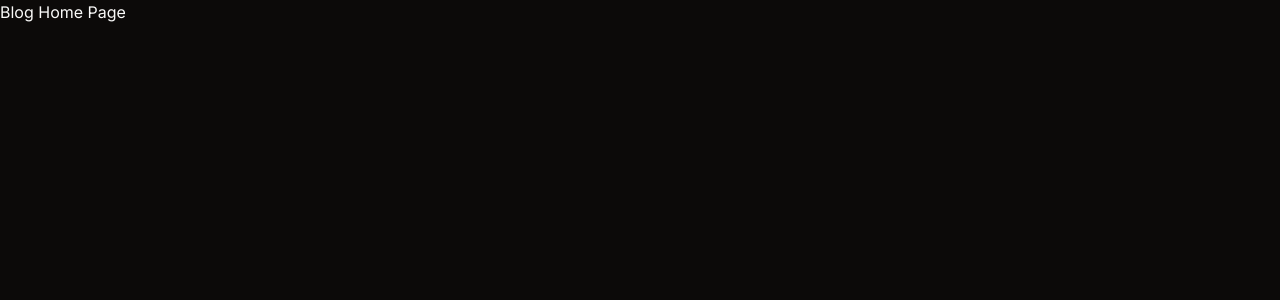
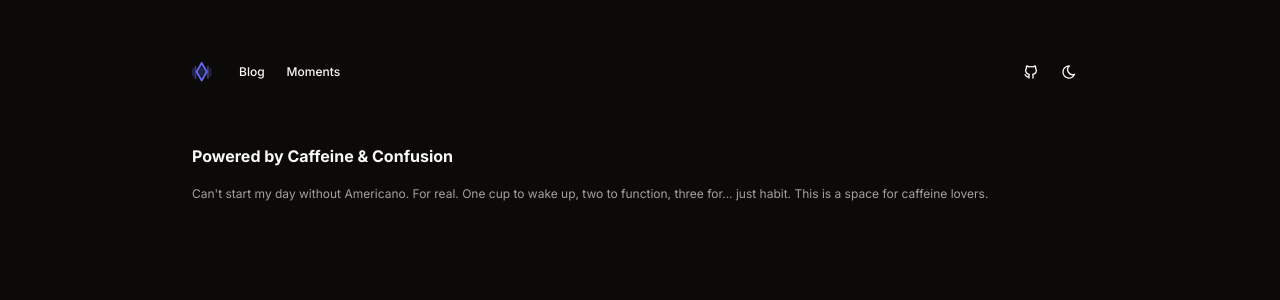
Before and after one commit to calelix/v2, a Next.js app: page /blog in a window 1280 px wide. Shown: the top 300 px of the page. Built offline with nearby package versions, Linux system fonts and the light colour scheme.

Commit message:
feat: add header and intro to blog home page

```diff
--- a/src/pages/blog/ui/blog-home-page.tsx
+++ b/src/pages/blog/ui/blog-home-page.tsx
@@ -1,7 +1,20 @@
+import { Header } from "@/widgets/header"
+
 export const BlogHomePage = () => {
+
   return (
-    <div>
-      <h1>Blog Home Page</h1>
-    </div>
+    <>
+      <Header className="py-14" />
+      <main className="w-full max-w-4xl mx-auto h-svh">
+        <div className="flex flex-col">
+          <h1 className="text-base font-bold">
+            Powered by Caffeine & Confusion
+          </h1>
+          <p className="mt-4 text-xs/relaxed text-muted-foreground">
+            Can{"'"}t start my day without Americano. For real. One cup to wake up, two to function, three for... just habit. This is a space for caffeine lovers.
+          </p>
+        </div>
+      </main>
+    </>
   )
 }
```
